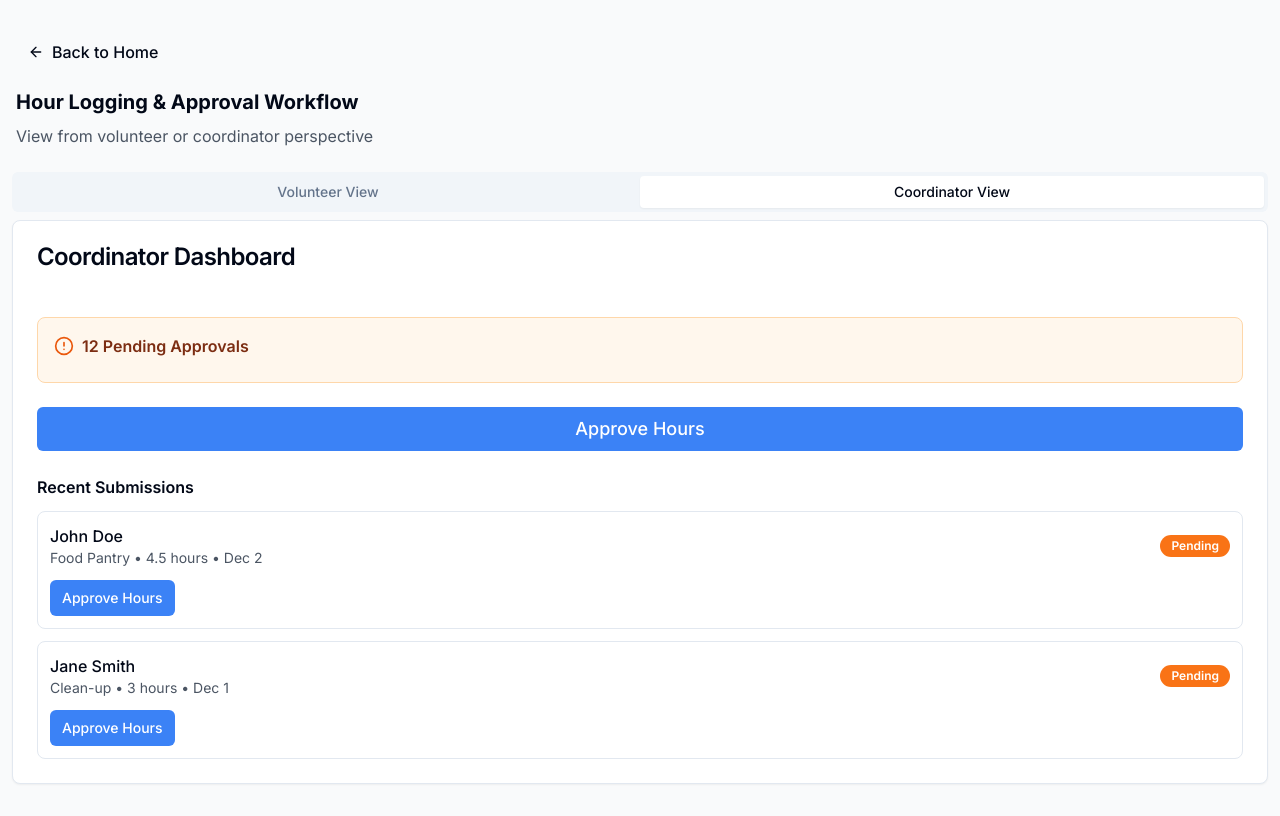
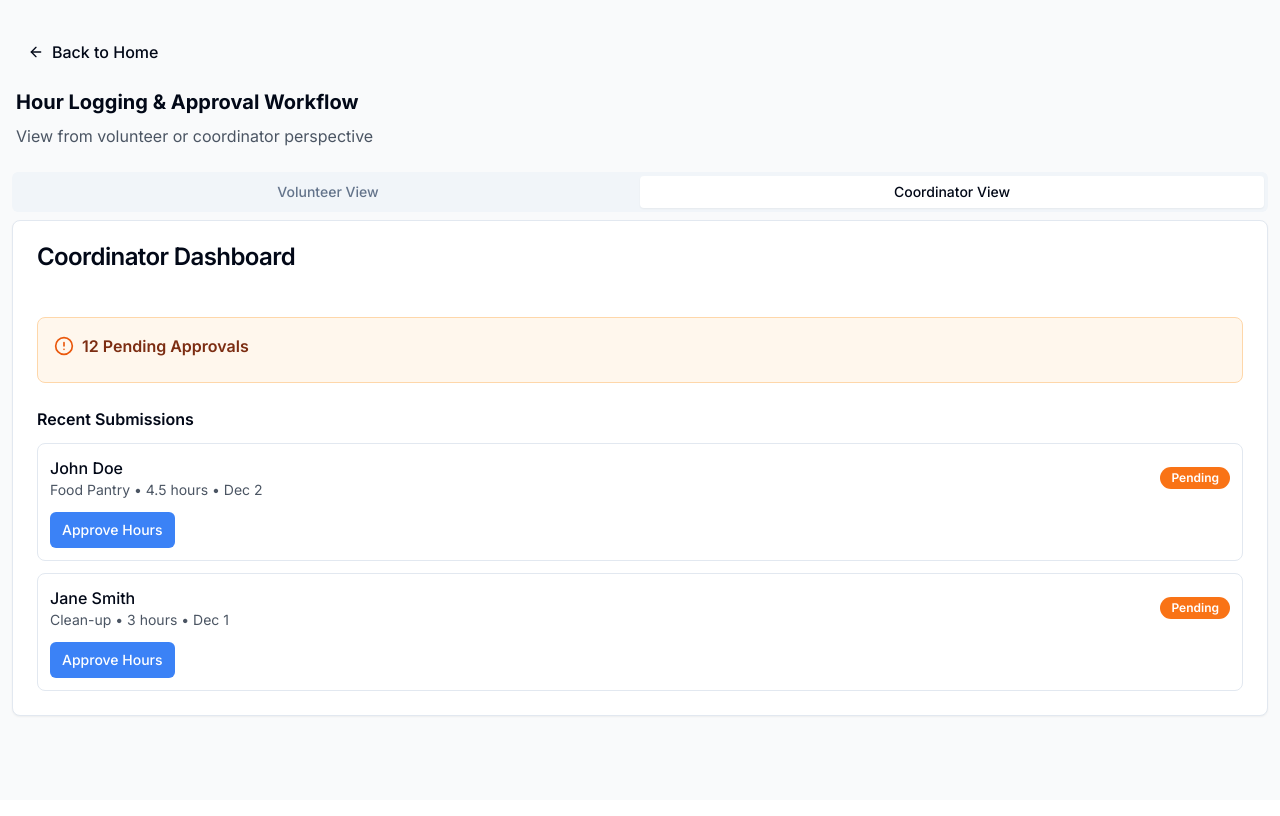
Before and after one commit to Path-yang/is2102-final-assessment, a Next.js app: page /process-4 in a window 1280 px wide. Both pictures are taken after a click on the button "Coordinator View". Built offline with nearby package versions, Linux system fonts and the light colour scheme.

Commit message:
Remove Approve Hours button from dashboard and Approve All Visible button from queue

```diff
--- a/app/process-4/coordinator-view.tsx
+++ b/app/process-4/coordinator-view.tsx
@@ -28,10 +28,6 @@ export default function CoordinatorView() {
                 <span className="font-semibold text-orange-900">12 Pending Approvals</span>
               </div>
             </div>
-
-            <Button onClick={() => setCurrentStep(2)} size="lg" className="w-full">
-              Approve Hours
-            </Button>
 
             <div>
               <h3 className="text-sm sm:text-base font-semibold mb-2 sm:mb-3">Recent Submissions</h3>
@@ -119,11 +115,6 @@ export default function CoordinatorView() {
                   </div>
                 </div>
               ))}
-            </div>
-            <div className="mt-4">
-              <Button variant="outline" className="w-full">
-                Approve All Visible
-              </Button>
             </div>
           </CardContent>
         </Card>
```
